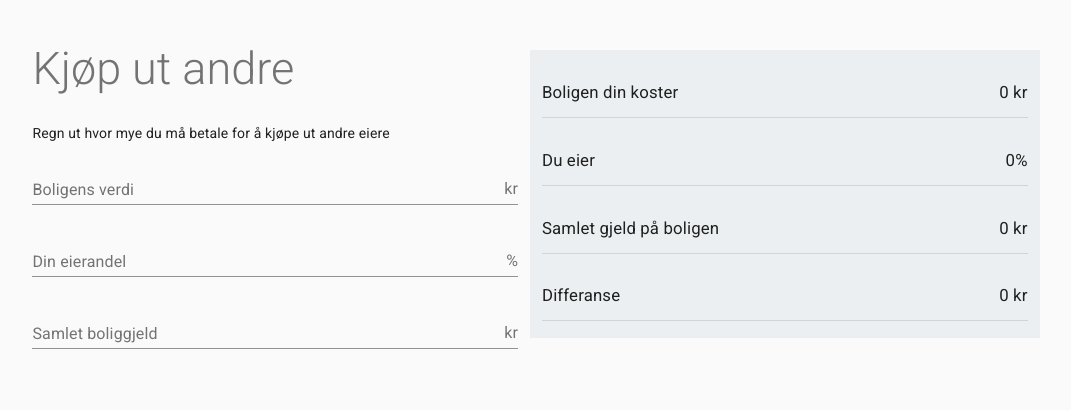
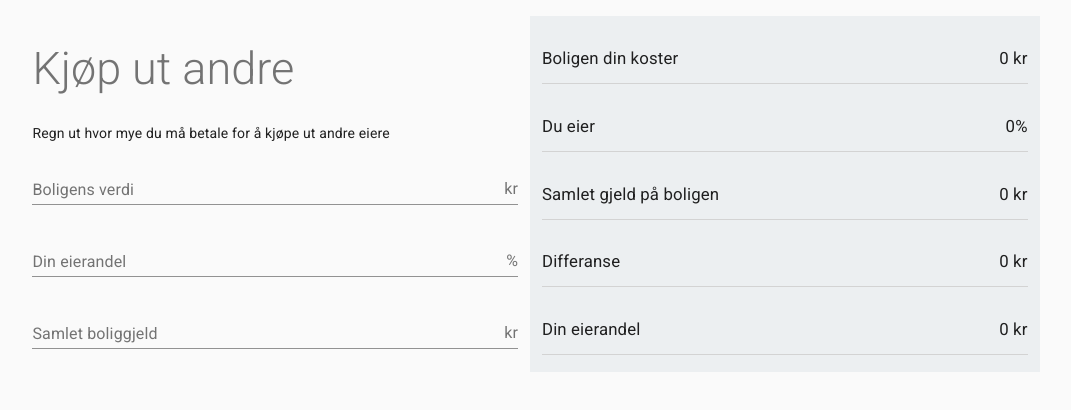
Before and after one commit to lanavu/smb-kalkulator, a Vue app: page /#/ in a window 1280 px wide. Shown: the top 410 px of the page, without its empty margins (110-1181 px from the left). Built offline with nearby package versions, Linux system fonts and the light colour scheme.

Commit message:
Din eierandel

```diff
--- a/src/components/CalculationModule.vue
+++ b/src/components/CalculationModule.vue
@@ -16,6 +16,10 @@
       <span>Differanse</span>
       <span>{{ toLocaleString(diff) }} kr</span>
     </p>
+    <p class="info-row">
+      <span>Din eierandel</span>
+      <span>{{ toLocaleString(shareValue) }} kr</span>
+    </p>
   </div>
 </template>
 
@@ -31,6 +35,10 @@ export default {
     // New computed here
     diff() {
       return this.userInput.propertyValue - this.userInput.propertyDept;
+    },
+    shareValue() {
+      const multiplier = this.userInput.ownershipShare / 100;
+      return this.userInput.propertyValue * multiplier;
     }
   },
   methods: {
```
